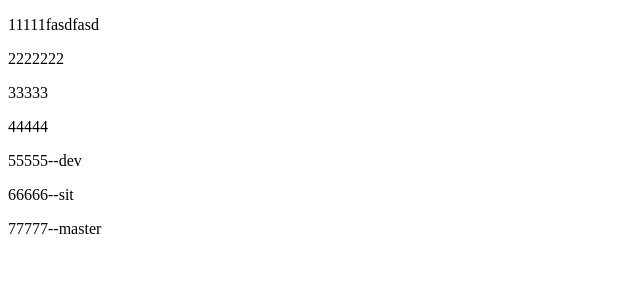
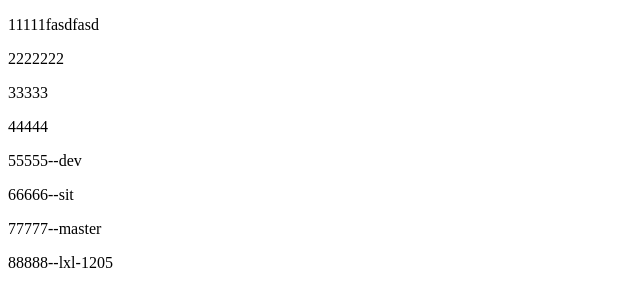
Before and after one commit to linxingli/learngit, a plain HTML site: page index.html in a window 1280 px wide. Shown: the whole page, without its empty margins (0-640 px from the left). Drawn offline with Linux system fonts and the light colour scheme.

Commit message:
update 8888

```diff
--- a/index.html
+++ b/index.html
@@ -14,5 +14,6 @@
   <p>55555--dev</p>
   <p>66666--sit</p>
   <p>77777--master</p>
+  <p>88888--lxl-1205</p>
 </body>
 </html>
```
